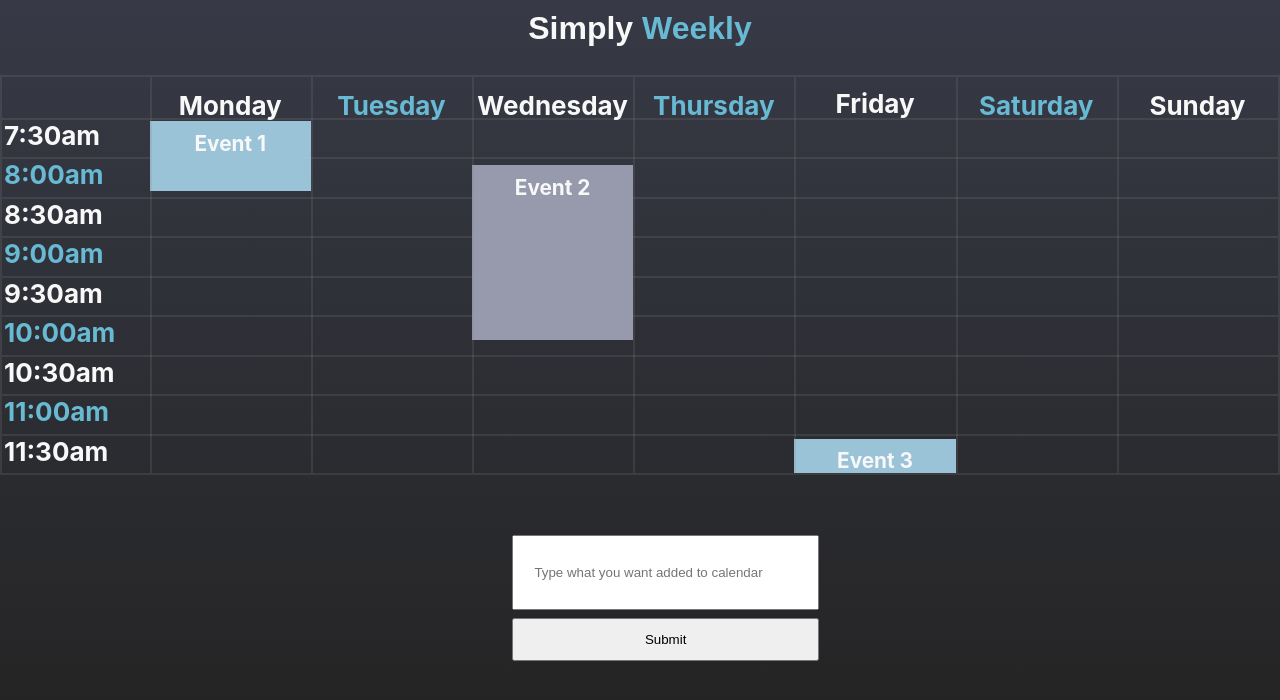
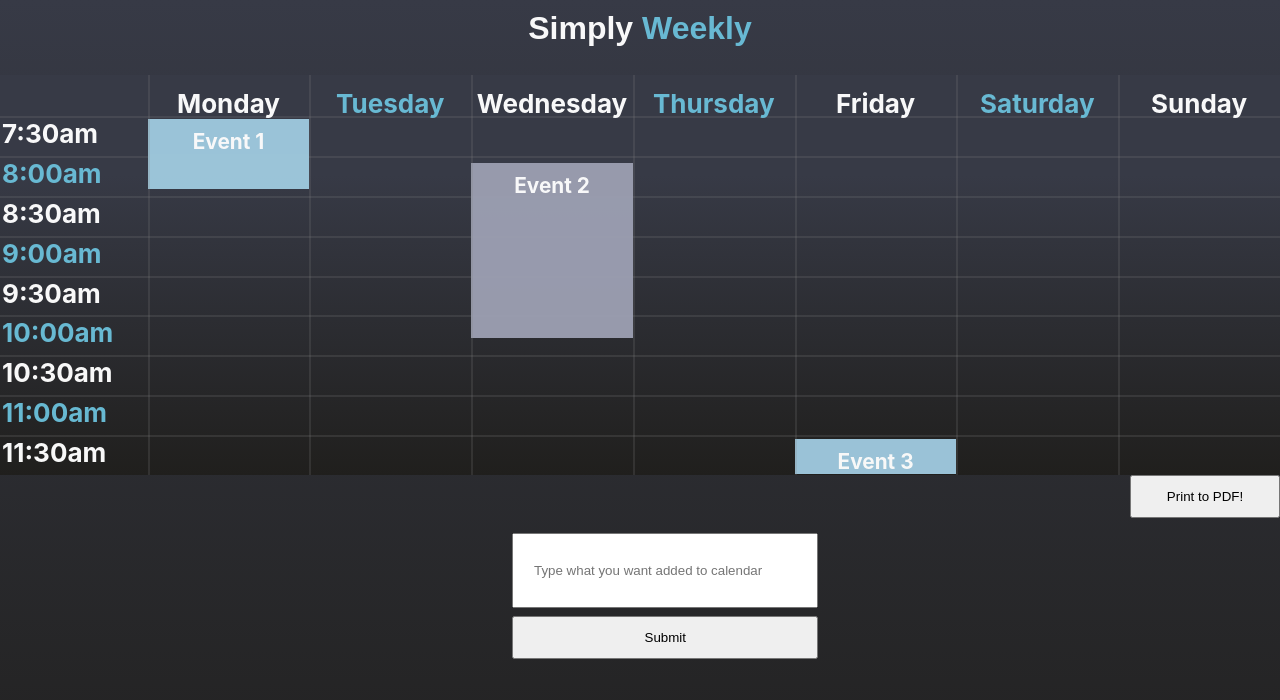
Before and after one commit to Jonathan-Z/simply-weekly, a React (Create React App) app in the folder simply-weekly/: page / in a window 1280 px wide. Shown: the top 700 px of the page. Built offline with nearby package versions, Linux system fonts and the light colour scheme; a small style sheet from the web is missing.

Commit message:
implemented pdf and print option for calendar

```diff
--- a/simply-weekly/src/App.css
+++ b/simply-weekly/src/App.css
@@ -30,6 +30,11 @@
   color: #61dafb;
 }
 
+.pdf-btn {
+  width: 150px;
+  float: right;
+}
+
 @keyframes App-logo-spin {
   from {
     transform: rotate(0deg);
--- a/simply-weekly/src/App.js
+++ b/simply-weekly/src/App.js
@@ -2,14 +2,15 @@ import logo from './logo.svg';
 import './App.css';
 import Header from './components/Header.js';
 import Calendar from './components/Calendar.js';
+import ExportPdfComponent from './ExportPdfComponent.js';
 
 function App() {
   return (
     <div className="App">
       <Header/>
       <header className="App-header">
-      <Calendar/>
-
+      {/* <Calendar/> */}
+      <ExportPdfComponent/>
       {/* <h1 className="header-text">SimpleWeekly</h1> */}
 
         {/* <img src={logo} className="App-logo" alt="logo" /> */}
--- /dev/null
+++ b/simply-weekly/src/ExportPdfComponent.js
@@ -0,0 +1,22 @@
+import React from 'react';
+import ReactToPrint from 'react-to-print';
+import Calendar from './components/Calendar.js';
+import './App.css';
+
+class ExportPdfComponent extends React.Component {
+
+    render() {
+      return (
+        <div>
+          <Calendar ref={(response) => (this.componentRef = response)} />
+
+          <ReactToPrint
+            content={() => this.componentRef}
+            trigger={() => <button className="pdf-btn">Print to PDF!</button>}
+          />
+        </div>
+      );
+    }
+}
+
+export default ExportPdfComponent;
--- a/simply-weekly/src/components/Calendar.css
+++ b/simply-weekly/src/components/Calendar.css
@@ -1,9 +1,10 @@
 @import url("https://cdn.jsdelivr.net/npm/@xz/fonts@1/serve/cascadia-code.min.css");
 * {
     box-sizing: border-box;
-
     /* font-family: 'Cascadia Code', sans-serif; */
 }
+
+
 
 :root {
     --time-label-width: 9ch;
@@ -27,6 +28,7 @@
     /* make the inner content fill the entirety of its parent where possible */
     align-items: stretch;
     overflow-y: auto;
+
 }
 
 #calendar {
@@ -36,10 +38,12 @@
     /* minimum total height of the calendar */
     min-height: 400px;
     position: relative;
+    background: linear-gradient(0deg, rgba(32,31,29,1) 0%, rgba(55,58,70,1) 75%);
+
     /* margin: 64px 24px 24px 72px; */
     flex: 1 1;
     height: 400px;
-    border: 2px solid hsla(0,0%,50.2%,.2);
+    /* border: 2px solid hsla(0,0%,50.2%,.2); */
     /* border-bottom: 2px solid hsla(0,0%,50.2%,.2); */
     /* border-right: 2px solid hsla(0,0%,50.2%,.2); */
 }
--- a/simply-weekly/src/components/Calendar.js
+++ b/simply-weekly/src/components/Calendar.js
@@ -1,13 +1,13 @@
 import React, { Component } from "react";
 import "./Calendar.css";
+
 class Calendar extends Component {
   state = {};
     handleClick(){
         console.log("hi");
-        var xhr = new XMLHttpRequest()
-        xhr.open("POST", "http://127.0.0.1:5000/api/update/add",true)
-        xhr.setRequestHeader('Content-Type', 'application/json');
-        xhr.send(JSON.stringify({"name":"JYZ","data":{"title":"find something",startTime:"2021-10-23T12:23:15","duration":500,"notes":"asfjhkjh"}}))
+        var xmlHttp = new XMLHttpRequest();
+        xmlHttp.open( "GET", "http://127.0.0.1:5000/api/parse?name={CalName}&text={calText}", false);
+        xmlHttp.send()
   }
   render() {
     return (
```
Also changed, not shown: 1 other file (tests, documents, lock files or other folders).
